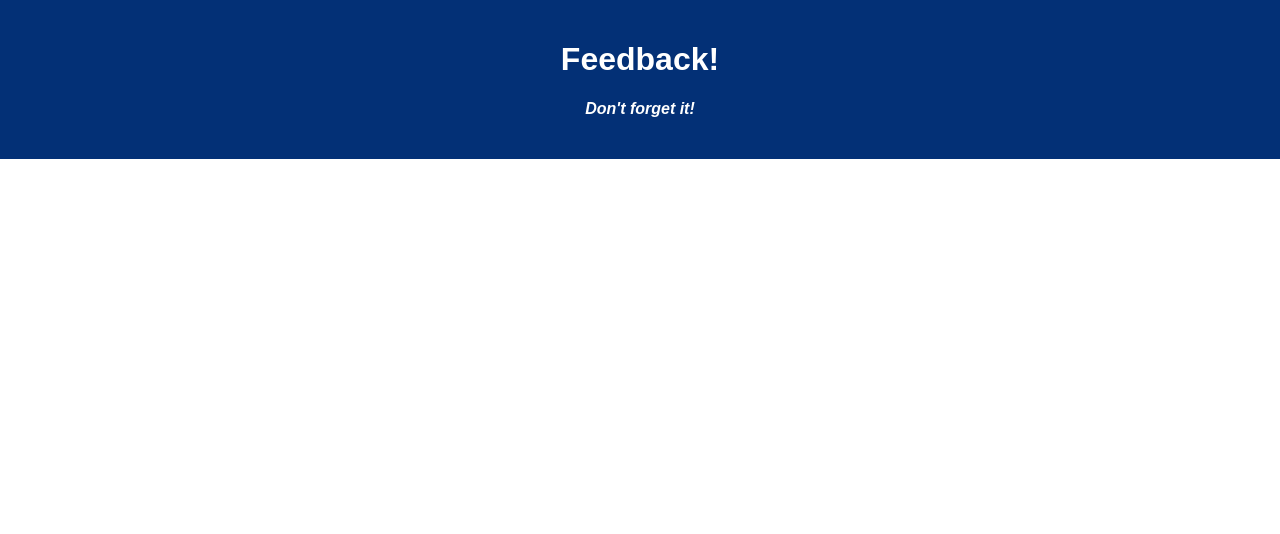
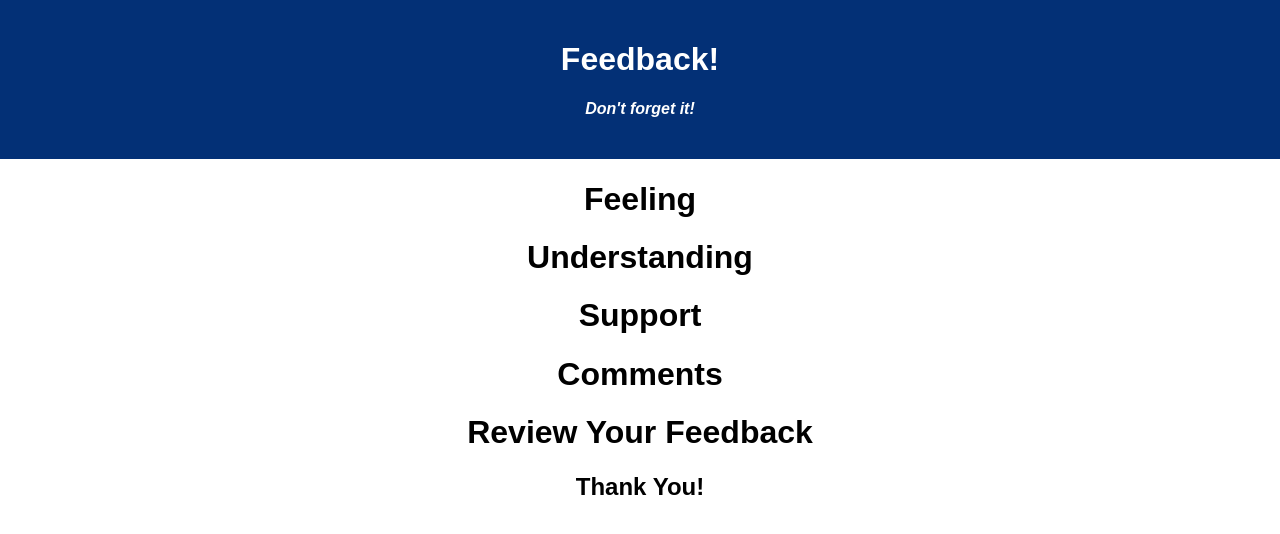
Before and after one commit to emolden/redux-feedback-loop, a React (Vite) app: page / in a window 1280 px wide. Shown: the top 534 px of the page. Built offline with nearby package versions, Linux system fonts and the light colour scheme.

Commit message:
set up store and add components

```diff
--- a/src/components/App/App.jsx
+++ b/src/components/App/App.jsx
@@ -1,6 +1,13 @@
 import React from 'react';
 import axios from 'axios';
 import './App.css';
+
+import Feeling from "../Feeling/Feeling"
+import Understanding from "../Understanding/Understanding"
+import Support from "../Support/Support"
+import Comments from "../Comments/Comments"
+import Review from '../Review/Review';
+import SubmissionPage from '../SubmissionPage/SubmissionPage';
 
 function App() {
 
@@ -10,6 +17,13 @@ function App() {
         <h1 className='App-title'>Feedback!</h1>
         <h4>Don't forget it!</h4>
       </header>
+
+      <Feeling />
+      <Understanding />
+      <Support />
+      <Comments />
+      <Review />
+      <SubmissionPage />
     </div>
   );
 }
--- /dev/null
+++ b/src/components/Comments/Comments.jsx
@@ -0,0 +1,10 @@
+
+
+function Comments () {
+
+    return (
+        <h1>Comments</h1>
+    )
+}
+
+export default Comments;
--- /dev/null
+++ b/src/components/Feeling/Feeling.jsx
@@ -0,0 +1,10 @@
+
+
+function Feeling () {
+
+    return (
+        <h1>Feeling</h1>
+    )
+}
+
+export default Feeling;
--- /dev/null
+++ b/src/components/Review/Review.jsx
@@ -0,0 +1,10 @@
+
+
+function Review () {
+
+    return (
+        <h1>Review Your Feedback</h1>
+    )
+}
+
+export default Review;
--- /dev/null
+++ b/src/components/SubmissionPage/SubmissionPage.jsx
@@ -0,0 +1,10 @@
+
+
+function SubmissionPage () {
+
+    return (
+        <h2>Thank You!</h2>
+    )
+}
+
+export default SubmissionPage;
--- /dev/null
+++ b/src/components/Support/Support.jsx
@@ -0,0 +1,10 @@
+
+
+function Support () {
+
+    return (
+        <h1>Support</h1>
+    )
+}
+
+export default Support;
--- /dev/null
+++ b/src/components/Understanding/Understanding.jsx
@@ -0,0 +1,10 @@
+
+
+function Understanding () {
+
+    return (
+        <h1>Understanding</h1>
+    )
+}
+
+export default Understanding;
--- a/src/index.jsx
+++ b/src/index.jsx
@@ -1,11 +1,16 @@
 import React from 'react';
 import ReactDOM from 'react-dom/client';
+import { Provider } from 'react-redux';
+import store from './store';
 import './index.css';
 import App from './components/App/App';
 
 const root = ReactDOM.createRoot(document.getElementById('root'));
+
 root.render(
     <React.StrictMode>
-        <App />
+        <Provider store={store}>
+            <App />
+        </Provider>
     </React.StrictMode>
 );
--- a/src/store.js
+++ b/src/store.js
@@ -0,0 +1,17 @@
+import { applyMiddleware, combineReducers, createStore } from 'redux';
+import logger from 'redux-logger';
+
+// reducers go here //
+
+
+
+
+
+const store = createStore(
+    combineReducers({
+
+    }),
+    applyMiddleware(logger),
+);
+
+export default store;
```
